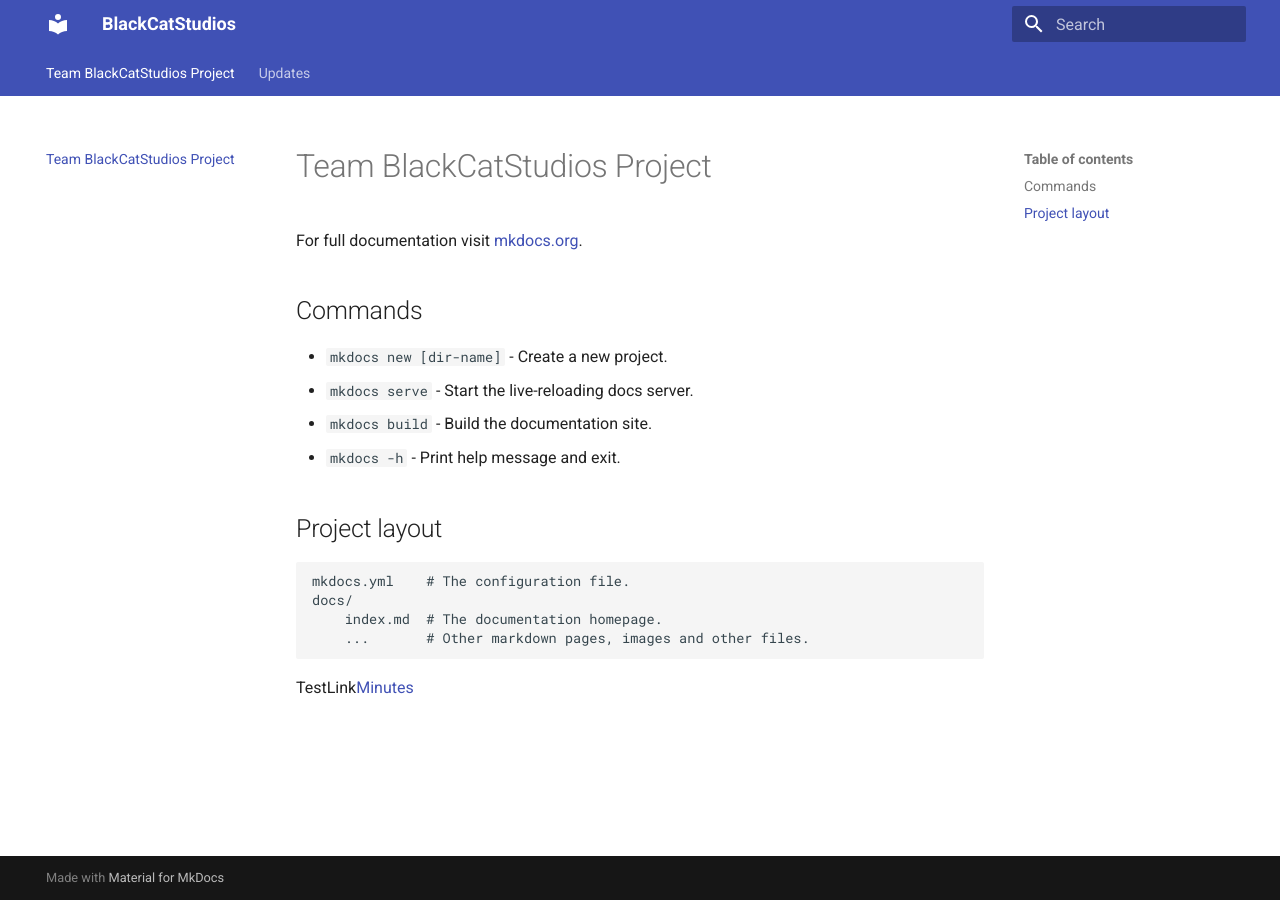
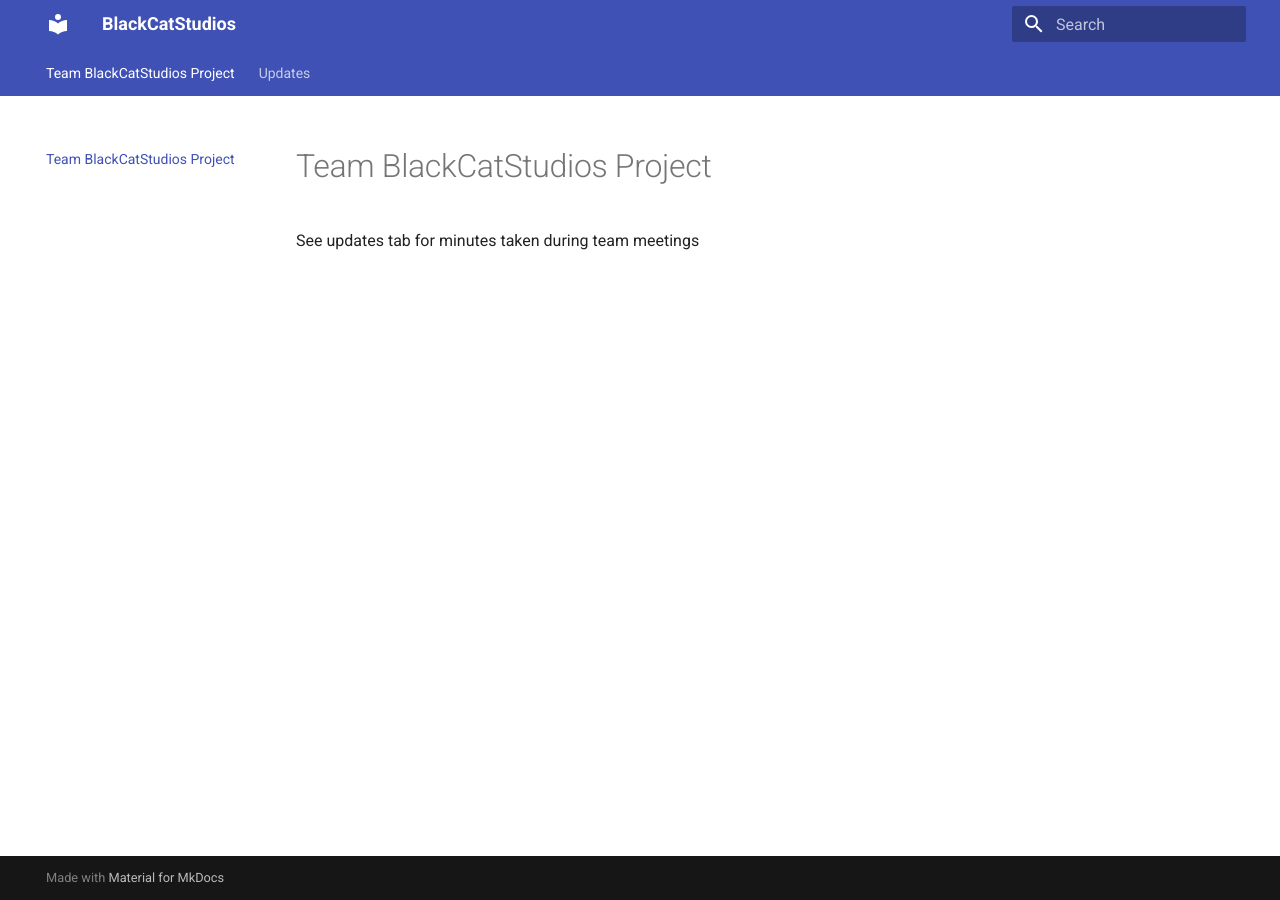
Before and after one commit to Palindromae/BlackCatStudios, an MkDocs documentation site: the page built from docs/index.md, in a window 1280 px wide. Built offline with MkDocs 1.6.1 and Material for MkDocs 9.7.7, drawn with Linux system fonts in a browser that asks for light colours.

Commit message:
Tidied up website

```diff
--- a/docs/index.md
+++ b/docs/index.md
@@ -1,19 +1,3 @@
 # Team BlackCatStudios Project
 
-For full documentation visit [mkdocs.org](https://www.mkdocs.org).
-
-## Commands
-
-* `mkdocs new [dir-name]` - Create a new project.
-* `mkdocs serve` - Start the live-reloading docs server.
-* `mkdocs build` - Build the documentation site.
-* `mkdocs -h` - Print help message and exit.
-
-## Project layout
-
-    mkdocs.yml    # The configuration file.
-    docs/
-        index.md  # The documentation homepage.
-        ...       # Other markdown pages, images and other files.
-
-TestLink[Minutes](https://docs.google.com/document/d/1-fNPw1bFiddjl8PYH25lhTg7uXPfRQhSadfCDcuAGOo/edit)
+See updates tab for minutes taken during team meetings
```
Also changed, not shown: site/index.html, site/search/search_index.json, site/sitemap.xml, 1 other file.
